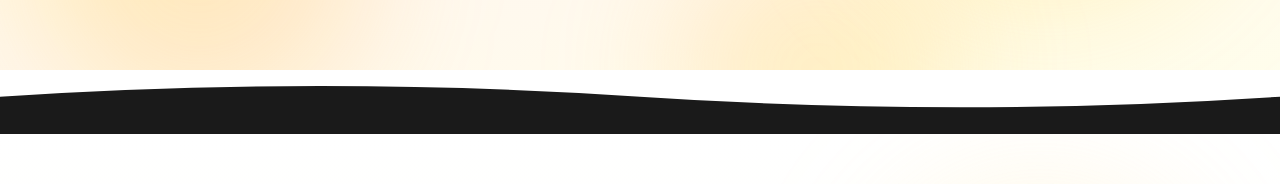
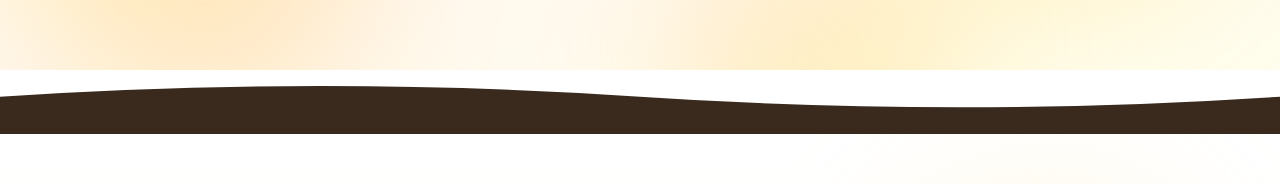
Before and after one commit to VarshiniOriganti/Manne-Technology-website-, a Next.js app: page /where-we-are in a window 1280 px wide. Shown: the part 329-513 px from the top of the page. Built offline with nearby package versions, Linux system fonts and the light colour scheme.

Commit message:
changed black to brown colour

```diff
--- a/components/wave-divider.tsx
+++ b/components/wave-divider.tsx
@@ -8,7 +8,7 @@ export function WaveDivider() {
       >
         <path
           d="M0,50 Q300,10 600,50 T1200,50 L1200,120 L0,120 Z"
-          fill="currentColor"
+          fill="#3a2a1e"
         ></path>
       </svg>
     </div>
```
